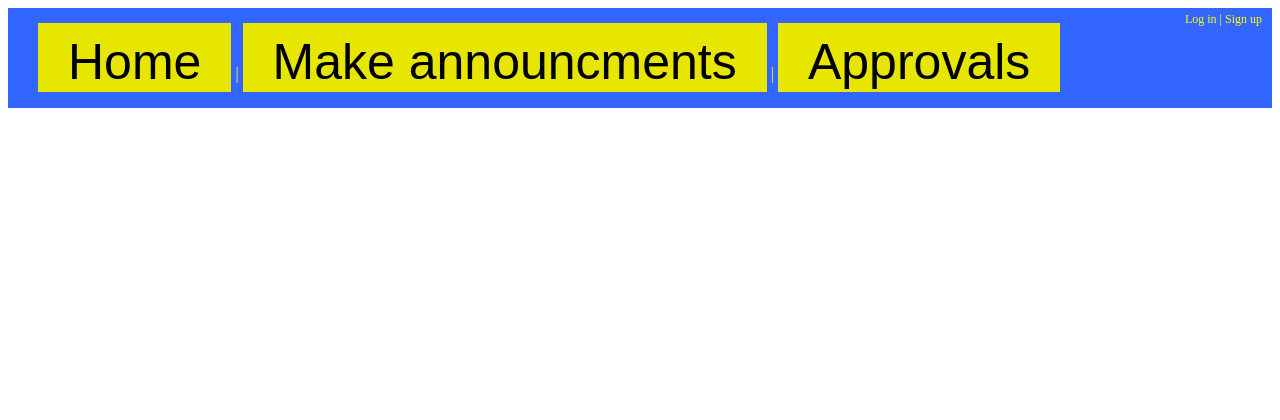
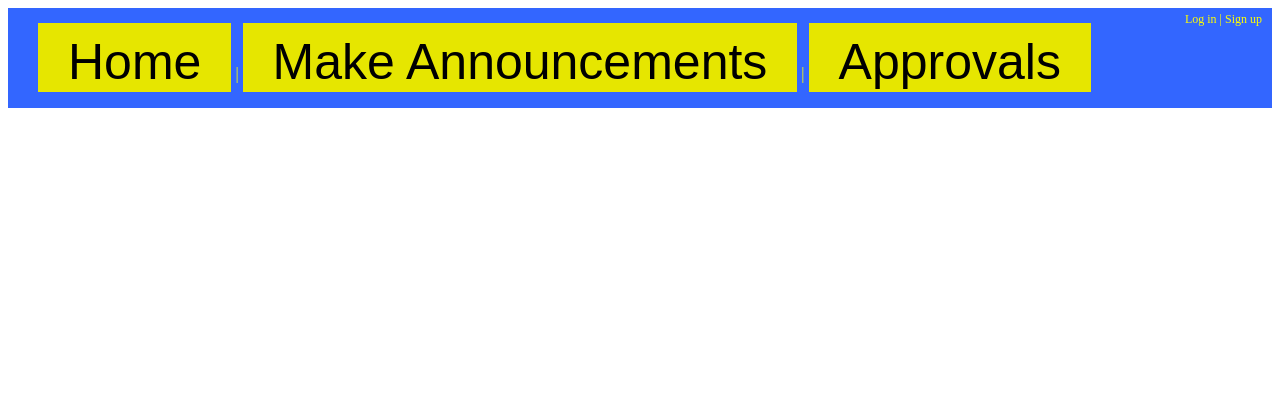
Before and after one commit to CHSCodeForChange/Announcements-Web, a Django app: page / in a window 1280 px wide. Shown: the top 420 px of the page. Run offline with Django 3.2, Linux system fonts and the light colour scheme.

Commit message:
Fixed Spelling Errors
changed spelling of announcements to be correct

```diff
--- a/announcements/templates/announcements/header.html
+++ b/announcements/templates/announcements/header.html
@@ -6,8 +6,16 @@
     {% load static %}
 	<link rel="stylesheet" type="text/css" href="{% static 'announcements/style.css' %}">
   </head>
-  <body>
+    <body class="body">
     {% block content %}
+          <div class="bar">
+            <div class="buttonCase">
+              <a href="posts/"><button class="barButton">Home</button></a> | <a href="admin/"><button class="barButton">Make Announcements</button></a> | <a href="admin/"><button class="barButton">Approvals</button></a>
+            </div>
+            <div class="profileCase">
+              <link href="admin/" class="profile">Log in</link> | <link href="admin/" class="profile1">Sign up</link>
+            </div>
+          </div>
 		{% endblock %}
   </body>
 </html>
--- a/announcements/templates/announcements/home.html
+++ b/announcements/templates/announcements/home.html
@@ -4,7 +4,7 @@
 <body class="body">
       <div class="bar">
         <div class="buttonCase">
-          <a href="posts/"><button class="barButton">Home</button></a> | <a href="admin/"><button class="barButton">Make announcments</button></a> | <a href="admin/"><button class="barButton">Approvals</button></a>
+          <a href="posts/"><button class="barButton">Home</button></a> | <a href="admin/"><button class="barButton">Make Announcements</button></a> | <a href="admin/"><button class="barButton">Approvals</button></a>
         </div>
         <div class="profileCase">
           <link href="admin/" class="profile">Log in</link> | <link href="admin/" class="profile1">Sign up</link>
```
